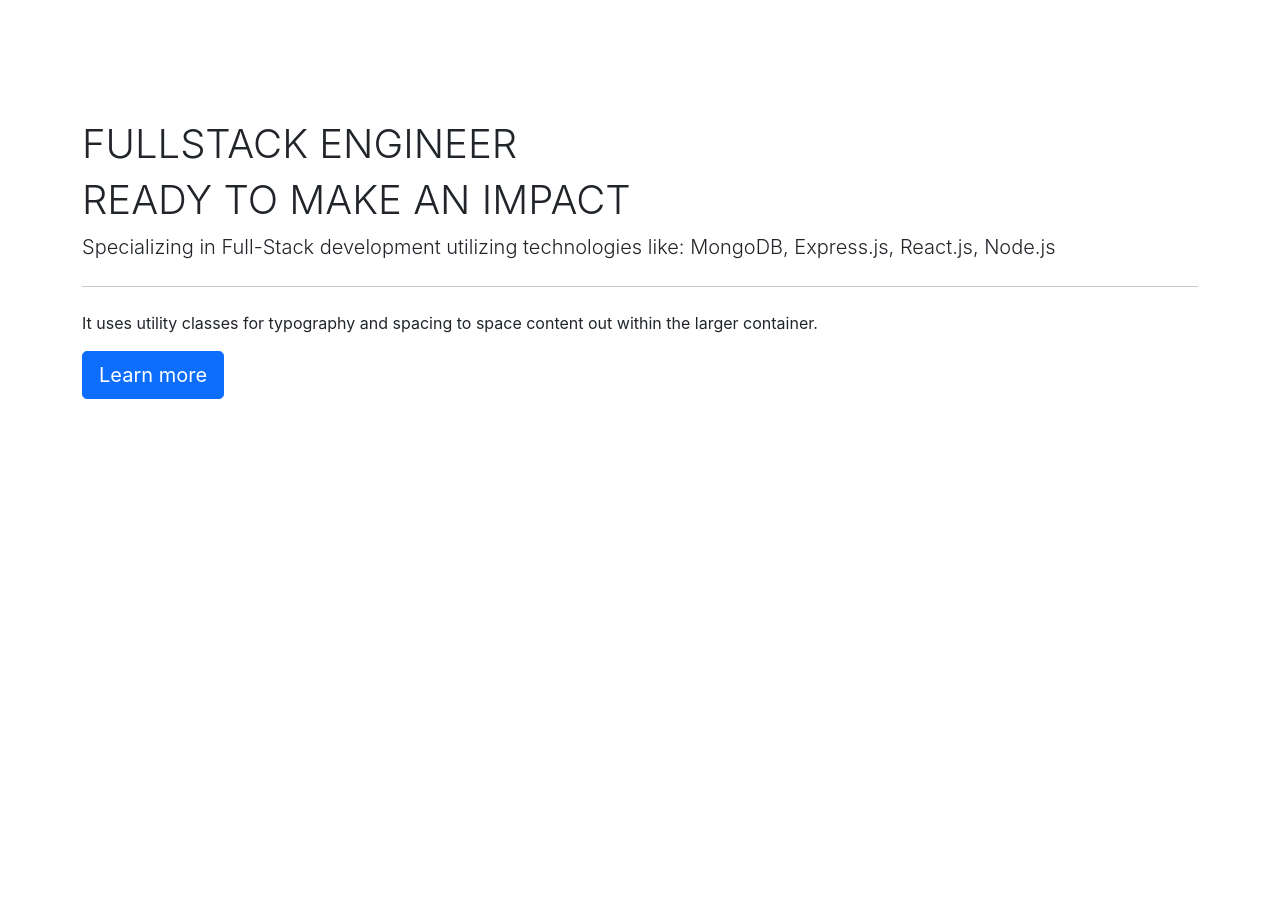
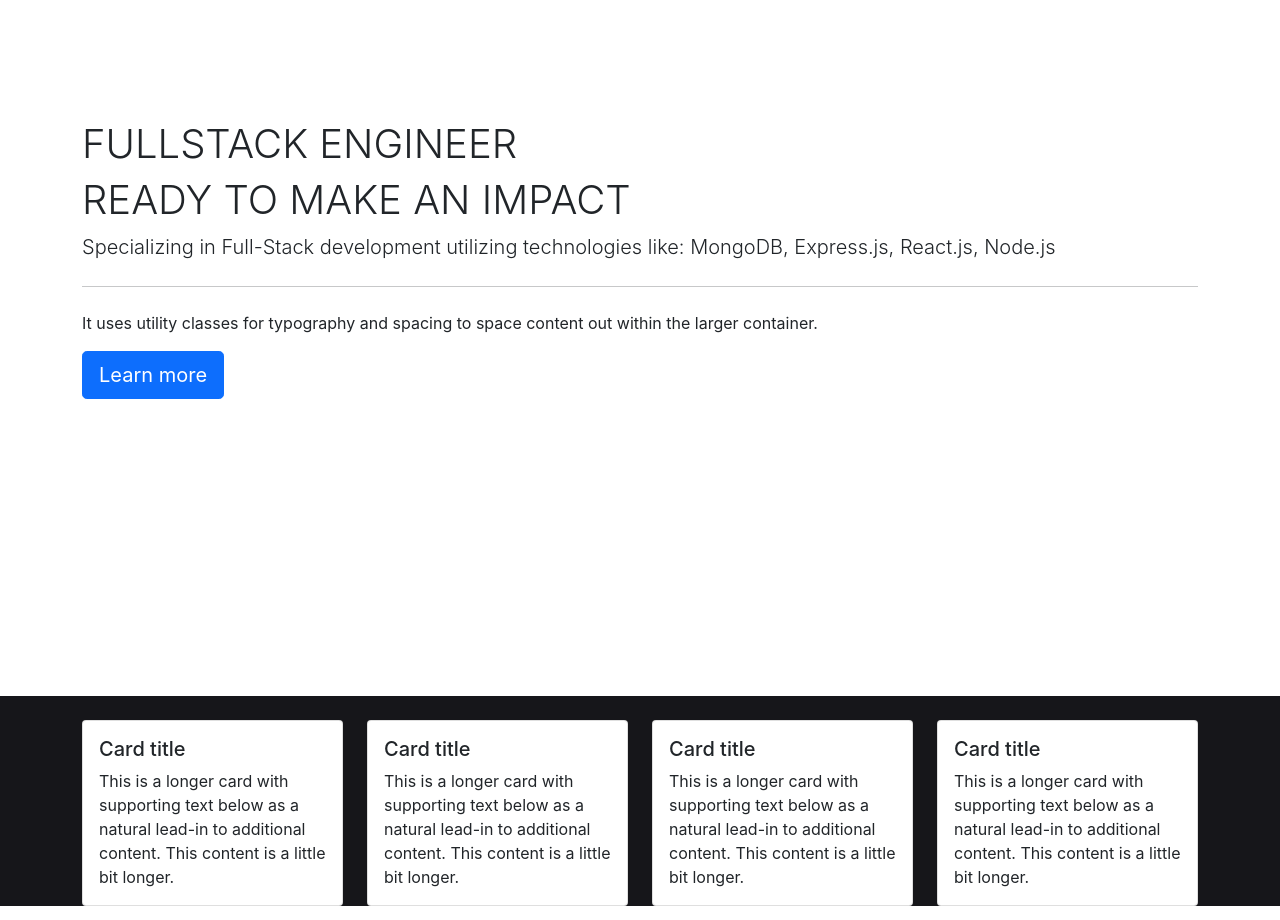
Before and after one commit to Consecratio/portfolio, a React (Create React App) app: page / in a window 1280 px wide. Shown: the part 80-1000 px from the top of the page. Built offline with nearby package versions, Linux system fonts and the light colour scheme.

Commit message:
added a technologies section

```diff
--- a/src/App.js
+++ b/src/App.js
@@ -1,11 +1,15 @@
 import Navigation from './components/Navigation'
 import Jumbotron from './components/Jumbotron'
+import Technologies from './components/Technologies'
 
 function App() {
   return (
-    <div className="container">
+    <div>
       <Navigation />
-      <Jumbotron />
+      <div className="container">
+        <Jumbotron />
+      </div>
+      <Technologies />
     </div>
   );
 }
--- a/src/components/Jumbotron.jsx
+++ b/src/components/Jumbotron.jsx
@@ -1,6 +1,6 @@
 const Jumbotron = () => {
     return (
-        <div className="jumbotron" style={{ height: "100vh", marginTop: "25vh" }}>
+        <div className="jumbotron" style={{ height: "75vh", marginTop: "25vh" }}>
             <h1 className="display-6">FULLSTACK ENGINEER</h1>
             <h1 className="display-6">READY TO MAKE AN IMPACT</h1>
             <p className="lead">Specializing in Full-Stack development utilizing technologies like: MongoDB, Express.js, React.js, Node.js</p>
--- a/src/components/Navigation.jsx
+++ b/src/components/Navigation.jsx
@@ -14,9 +14,10 @@ const Navigation = () => {
                     navbarScroll
                     >
                         <Nav.Link href="#action1">HOME</Nav.Link>
-                        <Nav.Link href="#action2">PROJECTS</Nav.Link>
-                        <Nav.Link href="#action3">ABOUT ME</Nav.Link>
-                        <Nav.Link href="#action4">CONTACT</Nav.Link>
+                        <Nav.Link href="#action2">TECHNOLOGIES</Nav.Link>
+                        <Nav.Link href="#action3">PROJECTS</Nav.Link>
+                        <Nav.Link href="#action4">ABOUT ME</Nav.Link>
+                        <Nav.Link href="#action5">CONTACT</Nav.Link>
                     </Nav>
                 </Navbar.Collapse>
             </Container>
--- /dev/null
+++ b/src/components/Technologies.jsx
@@ -0,0 +1,27 @@
+import { Row, Col, Card } from 'react-bootstrap'
+
+const Technologies = () => {
+    return (
+        <div style={{ backgroundColor: "#16161A" }}>
+            <div className="container">
+            <Row xs={1} md={4} className="g-4">
+                {Array.from({ length: 4 }).map((_, idx) => (
+                    <Col>
+                    <Card>
+                        <Card.Body>
+                            <Card.Title>Card title</Card.Title>
+                            <Card.Text>
+                                This is a longer card with supporting text below as a natural
+                                lead-in to additional content. This content is a little bit longer.
+                            </Card.Text>
+                        </Card.Body>
+                    </Card>
+                    </Col>
+                ))}
+            </Row>
+            </div>
+        </div>
+    )
+}
+
+export default Technologies
```
